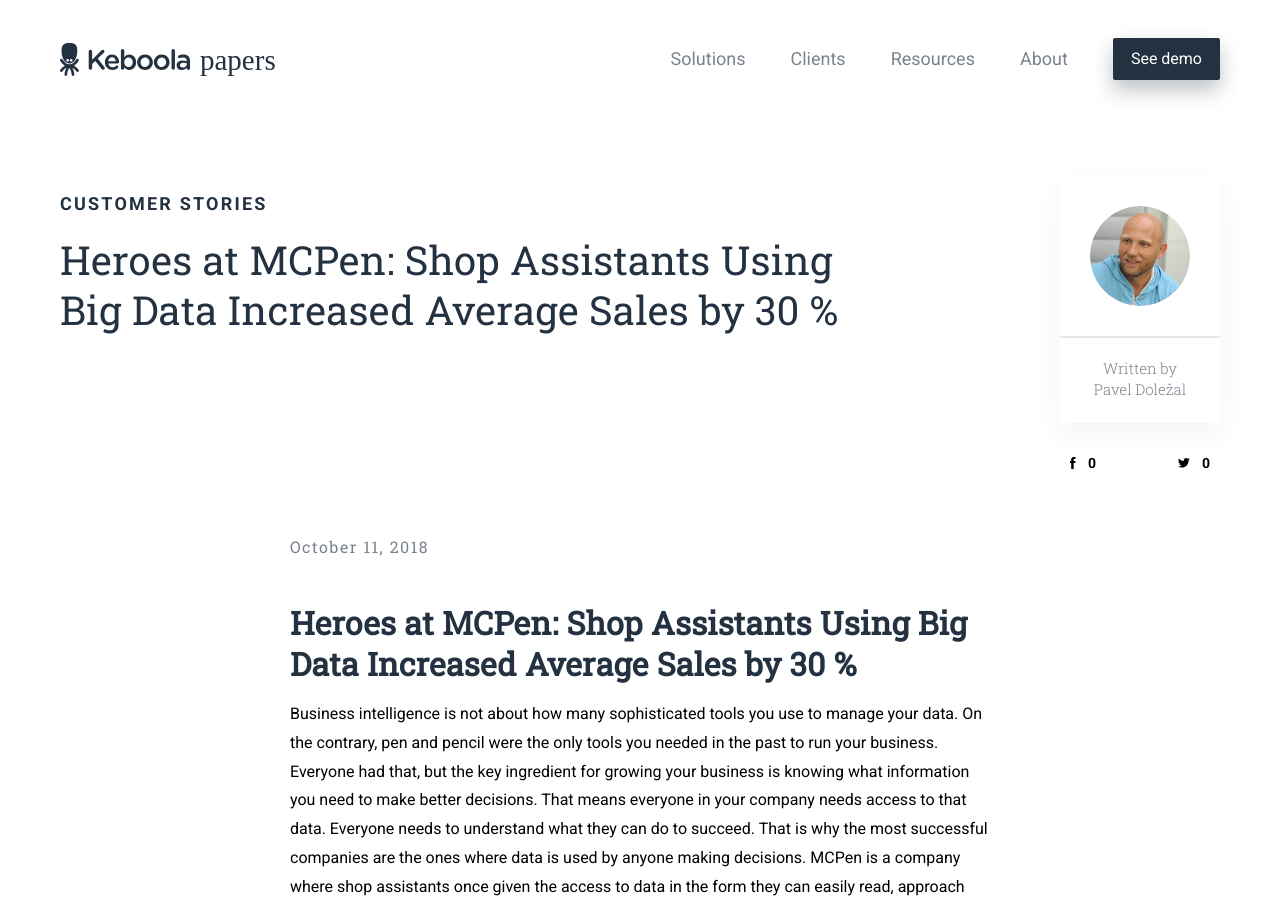
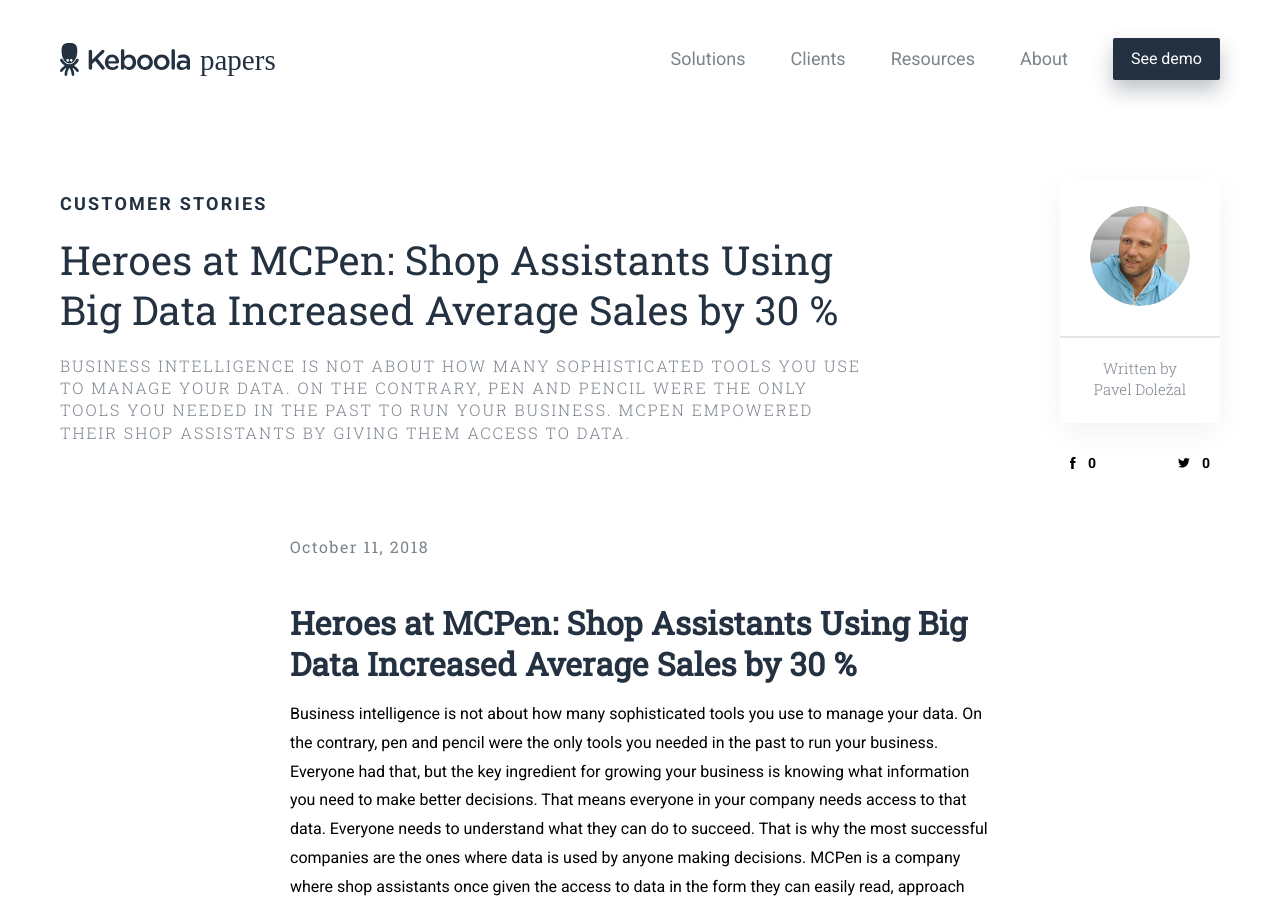
Before and after one commit to keboola/blog, a Jekyll site: the page built from _posts/2018-10-11-mcpen.md, in a window 1280 px wide and 900 px high. Built offline with Jekyll 4.4.1, drawn with Linux system fonts in a browser that asks for light colours; nearby versions of some CDN libraries.

Commit message:
Update from Forestry.io - Updated mcpen.md

```diff
--- a/_posts/2018-10-11-mcpen.md
+++ b/_posts/2018-10-11-mcpen.md
@@ -4,7 +4,10 @@
 layout: post
 categories: customer-stories
 date: 2018-10-11 00:00:00 +0000
-perex: ''
+perex: 'Business intelligence is not about how many sophisticated tools you use to
+  manage your data. On the contrary, pen and pencil were the only tools you needed
+  in the past to run your business. McPen empowered their shop assistants by giving
+  them access to data. '
 user: pavel-dolezal
 coverphoto: "/uploads/Untitled design (8)-1.png"
 coverphoto_slider: "/uploads/how-to-become-data-driven-for-startups-keboola-4-638.jpg"
```
